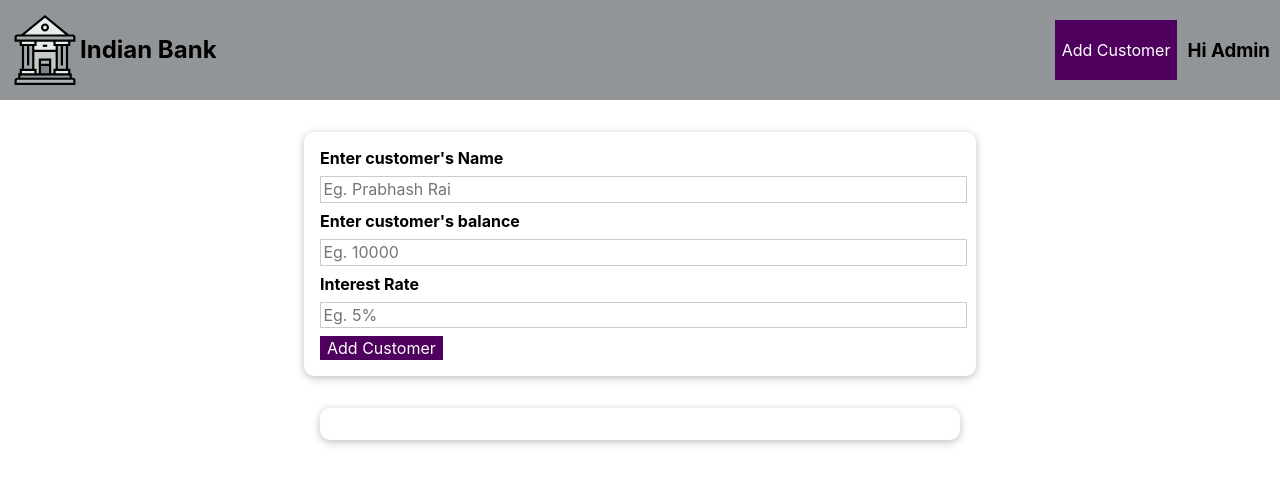
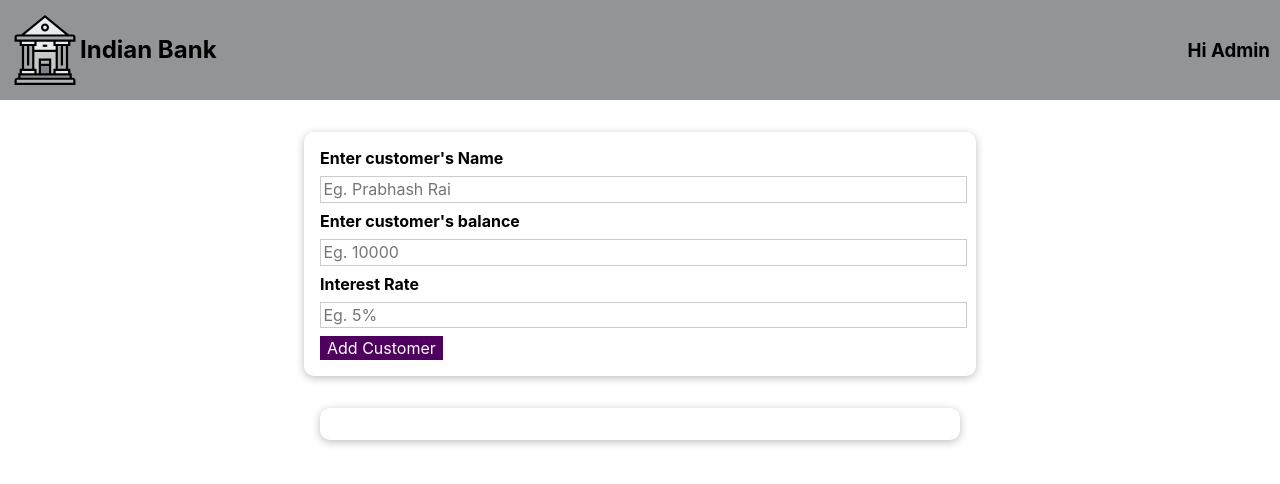
Before and after one commit to prabhashrai02/banking_management_-manager-view-, a React (Create React App) app: page / in a window 1280 px wide. Shown: the top 484 px of the page. Built offline with nearby package versions, Linux system fonts and the light colour scheme.

Commit message:
removed button from Navbar

```diff
--- a/src/Component/Navbar/Navbar.css
+++ b/src/Component/Navbar/Navbar.css
@@ -17,21 +17,6 @@
     justify-content: space-between;
 }
 
-.Navbar_add {
-    margin-right: 10px;
-    font: inherit;
-    border: 1px solid #4f005f;
-    background: #4f005f;
-    color: white;
-    cursor: pointer;
-}
-
-.Navbar_add:hover,
-.Navbar_add:active {
-  background: #741188;
-  border-color: #741188;
-}
-
 .Navbar_manager {
     margin-right: 10px;
 }
--- a/src/Component/Navbar/Navbar.js
+++ b/src/Component/Navbar/Navbar.js
@@ -1,6 +1,5 @@
 import './Navbar.css';
 import bank_logo from '../../Assets/bank_logo.svg';
-import Button from '../Button/Button';
 
 const Navbar = () => {
     return (
@@ -10,9 +9,6 @@ const Navbar = () => {
                 <div className="Navbar_bank_name"><h2>Indian Bank</h2></div>
             </div>
             <div className="Navbar_options">
-                <Button className="Navbar_add">
-                Add Customer
-                </Button>
                 <div className="Navbar_manager"><h3>Hi Admin</h3></div>
             </div>
         </div>
```
